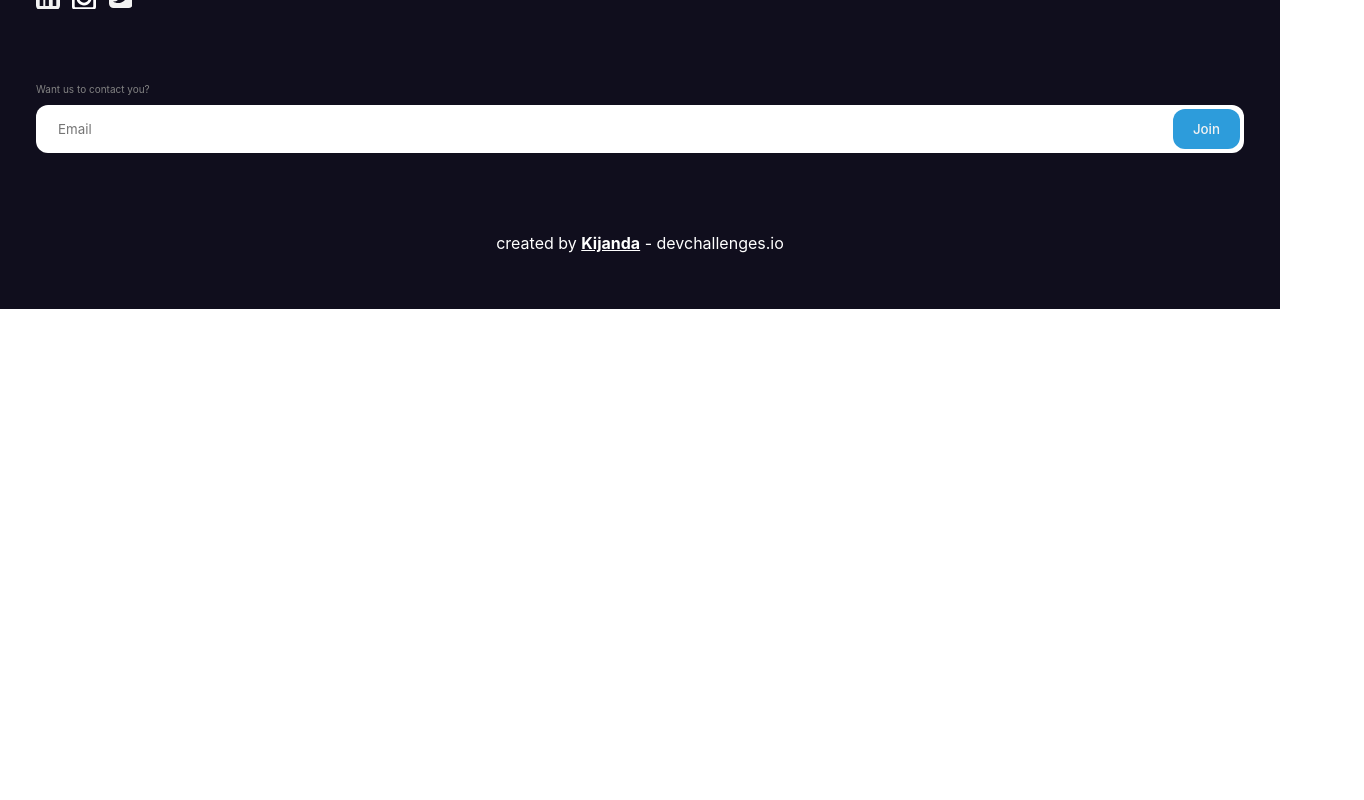
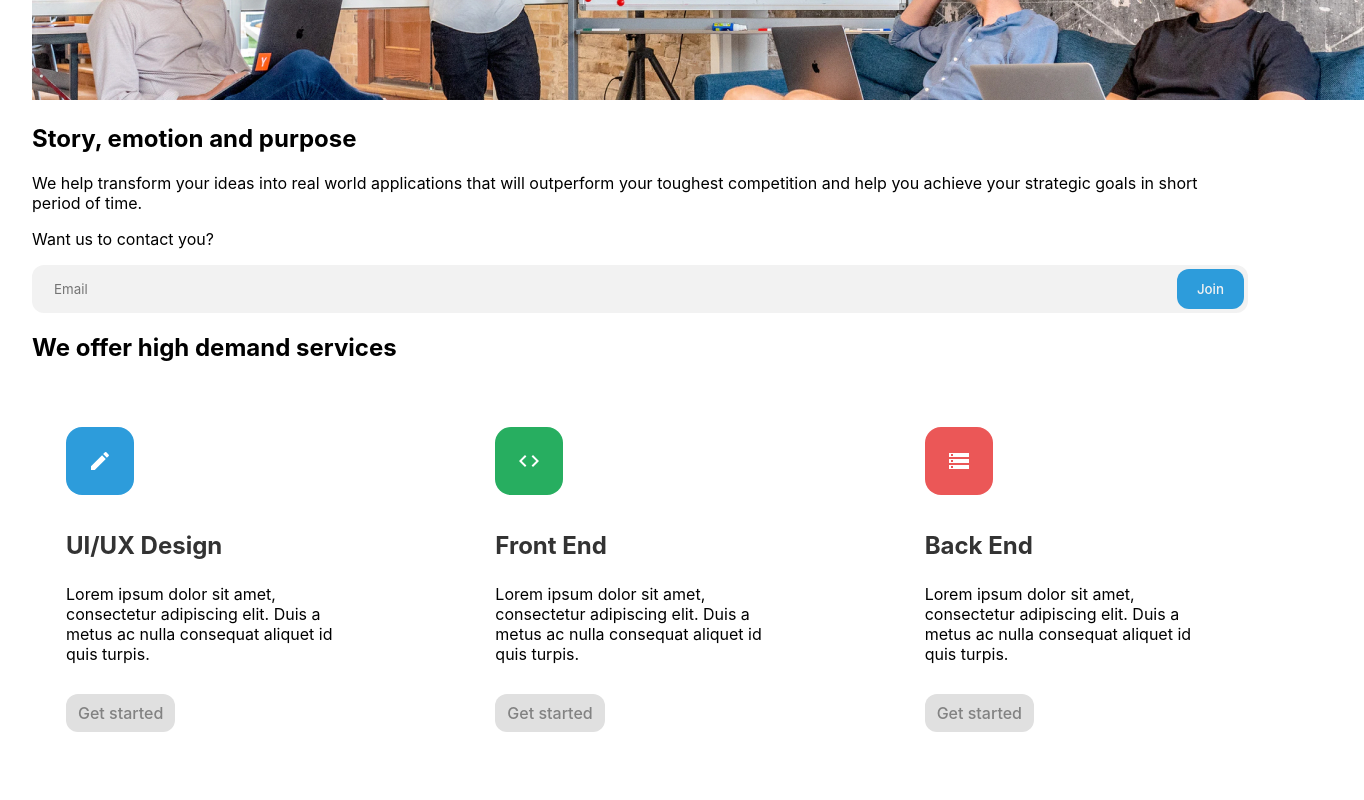
Before and after one commit to DSCKenyattaUniversity/frontend-design-translation, a React (Create React App) app: page / in a window 1280 px wide. Shown: the part 480-1280 px from the top of the page, 1364 px wide, since content can reach past the window. Before the commit the page ends 800 px from the top, so only its background shows below. Built offline with nearby package versions, Linux system fonts and the light colour scheme; the HTML template or start-up script is replaced by a standard one.

Commit message:
Added main content and structure

```diff
--- /dev/null
+++ b/src/components/Card.jsx
@@ -0,0 +1,63 @@
+import styled from "styled-components";
+
+export default function Card({ icon: Icon, iconBg, title, content, href="#" }) {
+    return (
+        <StyledDiv>
+            <div className="icon-container" style={{ backgroundColor: iconBg }}>
+                <Icon />
+            </div>
+            <h4 className="card-title">{title}</h4>
+            <p className="card-content">{content}</p>
+            <a href={href} className="link">Get started</a>
+        </StyledDiv>
+    )
+}
+
+const StyledDiv = styled.div`
+    background-color: white;
+    border-radius: 1.5rem; /* 1.5rem = 24px */
+    padding: 46px 34px;
+
+    .icon-container {
+        color: white;
+        margin-bottom: 36px;
+        border-radius: 1rem;
+        width: 68px;
+        height: 68px;
+        display: flex;
+        align-items: center;
+        justify-content: center;
+    }
+
+    .card-title {
+        margin-bottom: 24px;
+        font-size: 1.5rem; /* 24px */
+        font-weight: 700;
+        color: #333333;
+    }
+
+    .card-content {
+        margin-bottom: 30px;
+        font-size: 1rem; /* 24px */
+        font-weight: 400;
+    }
+
+    .link {
+        display: inline-block;
+        text-decoration: none;
+        font-weight: 500;
+        padding: 9px 12px;
+        border-radius: 12px;
+        background-color: #E0E0E0;
+        color: #828282;
+    }
+
+    &:hover {
+        box-shadow: 0px 10px 30px rgba(51, 51, 51, 0.1);
+
+        .link {
+            background-color: #2D9CDB;
+            color: white;
+        }
+    }
+`
--- /dev/null
+++ b/src/components/EmailInput.jsx
@@ -0,0 +1,52 @@
+import { useRef } from "react";
+import styled from "styled-components";
+
+
+export default function EmailInput ({ bgColor="#F2F2F2" }) {
+    const inputRef = useRef();
+
+    const onJoinClick = () => {
+        const email = inputRef.current.value;
+        if (email) {
+            prompt(`Your email is ${email}`);
+        }
+    }
+
+    return (
+        <StyledDiv bgColor={bgColor}>
+            <input type="text" placeholder="Email" ref={inputRef} />
+            <button className="input-btn" onClick={onJoinClick}>
+                Join
+            </button>
+        </StyledDiv>
+    )
+}
+
+const StyledDiv = styled.div`
+    background-color: ${props => props.bgColor};
+    border-radius: 12px;
+    padding: 0.25rem; /* 4px */
+    display: flex;
+    justify-content: flex-between;
+    align-items: center;
+    font-family: inherit;
+
+    input {
+        border: none;
+        width: 100%;
+        margin-left: 1rem;
+        font-family: inherit;
+        background: none;
+    }
+
+    button {
+        border: none;
+        border-radius: 12px;
+        padding: 12px 20px;
+        background-color: #2D9CDB;
+        color: #F2F2F2;
+        font-weight: 500;
+        font-family: inherit;
+        cursor: pointer;
+    }
+`
--- a/src/components/Main.jsx
+++ b/src/components/Main.jsx
@@ -1,9 +1,56 @@
 import styled from "styled-components";
+import Card from "./Card";
+import EmailInput from "./EmailInput";
+
+import CreateIcon from '@mui/icons-material/Create';
+import CodeIcon from '@mui/icons-material/Code';
+import StorageIcon from '@mui/icons-material/Storage';
+
+import heroImage from "../assets/heroImage.jpg";
 
 export default function Main() {
     return (
-        <main>
-            Main component
-        </main>
-    )
+        <StyledMain>
+            <section id="home">
+                <p>Unhappy with your website?</p>
+                <h2>We create beautiful and fast web services</h2>
+                <img src={heroImage} alt="hero-pic" className="hero-image" />
+                <h2>Story, emotion and purpose</h2>
+                <p>
+                    We help transform your ideas into real world applications that will
+                    outperform your toughest competition and help you achieve your
+                    strategic goals in short period of time.
+                </p>
+                <p>Want us to contact you?</p>
+                <EmailInput />
+            </section>
+            <section id="services">
+                <h2>We offer high demand services</h2>
+                <div className="row">
+                    <Card iconBg="#2D9CDB" icon={CreateIcon} title="UI/UX Design" content="Lorem ipsum dolor sit amet, consectetur adipiscing elit. Duis a metus ac nulla consequat aliquet id quis turpis." />
+                    <Card iconBg="#27AE60" icon={CodeIcon} title="Front End" content="Lorem ipsum dolor sit amet, consectetur adipiscing elit. Duis a metus ac nulla consequat aliquet id quis turpis." />
+                    <Card iconBg="#EB5757" icon={StorageIcon} title="Back End" content="Lorem ipsum dolor sit amet, consectetur adipiscing elit. Duis a metus ac nulla consequat aliquet id quis turpis." />
+                </div>
+            </section>
+        </StyledMain>
+    );
 }
+
+const StyledMain = styled.main`
+    padding: 2rem;
+
+    #home {}
+
+    #services {
+        .row {
+            display: flex;
+            flex-direction: column;
+            gap: 4.5rem; /* 72px */
+
+            @media only screen and (min-width: 768px) { /* on tablet and desktops */
+                flex-direction: row;
+                justify-content: space-between;
+            }
+        }
+    }
+`
--- a/src/index.css
+++ b/src/index.css
@@ -11,3 +11,20 @@ code {
   font-family: source-code-pro, Menlo, Monaco, Consolas, 'Courier New',
     monospace;
 }
+
+.m-1 {
+  margin-left: 1rem;
+  margin-right: 1rem;
+}
+
+.p-1 {
+  padding-left: 1rem;
+  padding-right: 1rem;
+}
+
+/* on tablets and desktops */
+/* @media only screen and (min-width: 768px) {
+  .m-1 {
+    max-width: 768px;
+  }
+} */
```
